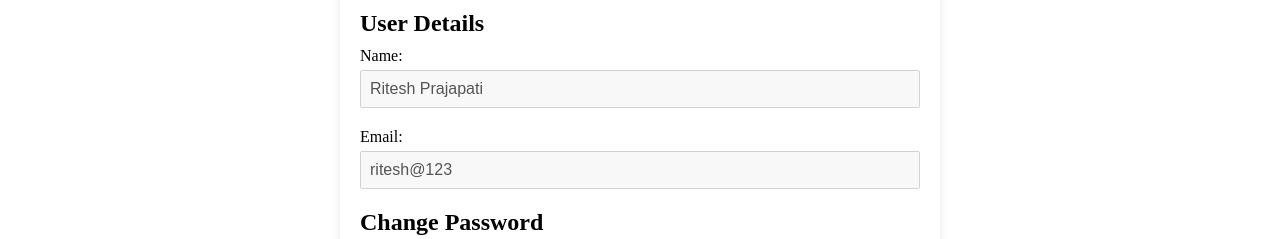
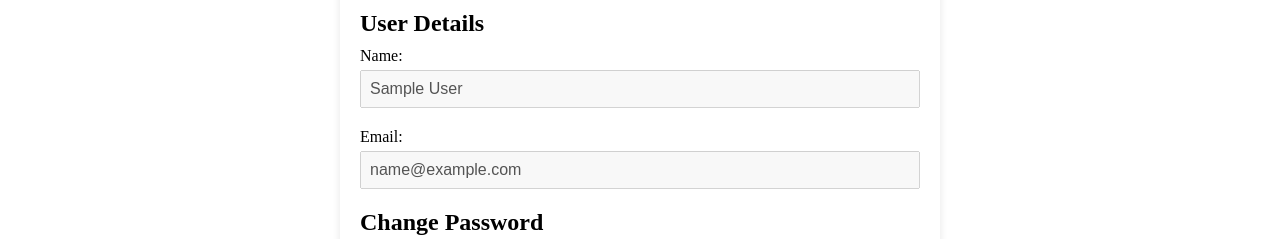
Before and after one commit to PARASnagpal99/EventifyFrontEnd, a React (Vite) app: page /setting in a window 1280 px wide. Shown: the part 127-366 px from the top of the page. Built offline with nearby package versions, Linux system fonts and the light colour scheme; no server answers; sample sign-in values are in the browser's storage.

Commit message:
Resolved some bugs

```diff
--- a/src/pages/Login/login.jsx
+++ b/src/pages/Login/login.jsx
@@ -37,7 +37,7 @@ export default function LoginPage() {
             console.error("Login failed:", error.response.data);
 
             // Show errors using Toast
-            toast.current.show({ severity: 'error', summary: 'Error', detail: 'Login failed. Please check your credentials and try again.' });
+            toast.current.show({ severity: 'error', summary: 'Error', detail: JSON.stringify(error.response.data.error) });
         }
     };
 
--- a/src/pages/Setting.jsx
+++ b/src/pages/Setting.jsx
@@ -1,4 +1,4 @@
-import React, { useState } from 'react';
+import { useState } from 'react';
 import styled from 'styled-components';
 
 // Styled Components
@@ -42,8 +42,8 @@ const Button = styled.button`
 // Component
 const Setting = () => {
 
-  const [name, setName] = useState('Ritesh Prajapati');
-  const [email, setEmail] = useState('ritesh@123');
+  const [name, setName] = useState(JSON.parse(localStorage.getItem('user')).firstName + ' ' + JSON.parse(localStorage.getItem('user')).lastName);
+  const [email, setEmail] = useState(JSON.parse(localStorage.getItem('user')).email);
   const [currentPassword, setCurrentPassword] = useState('');
   const [newPassword, setNewPassword] = useState('');
 
--- a/src/pages/Signup/signup.jsx
+++ b/src/pages/Signup/signup.jsx
@@ -43,7 +43,7 @@ export default function SignupPage() {
             setErrors(error.response.data.errors || []);
 
             // Show errors using Toast
-            toast.current.show({ severity: 'error', summary: 'Error', detail: 'Signup failed. Please check the form and try again.' });
+            toast.current.show({ severity: 'error', summary: 'Error', detail: JSON.stringify(error.response.data.error)});
         }
     };
 
```
Also changed, not shown: src/pages/Profile/profile.jsx (+3 -4 lines), 1 other file (tests, documents, lock files or other folders).
